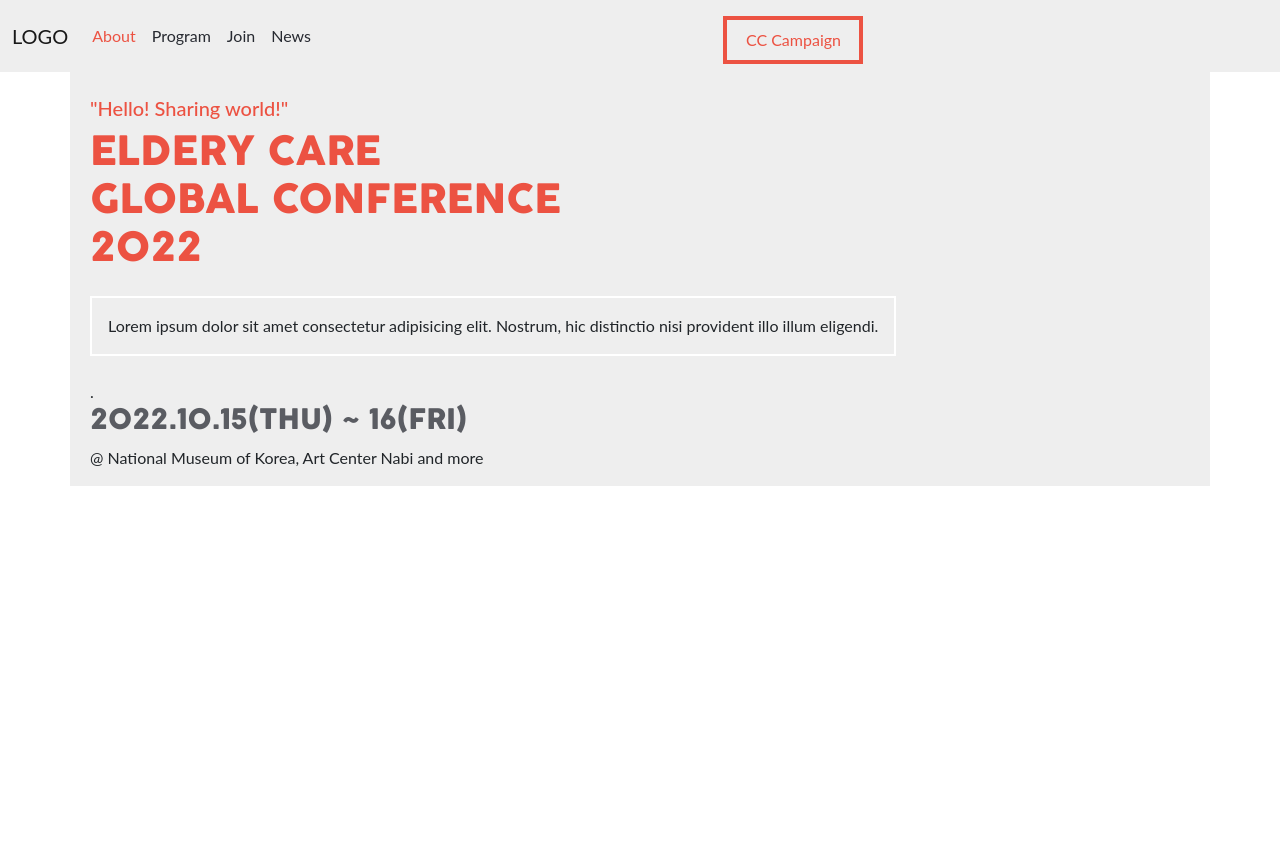
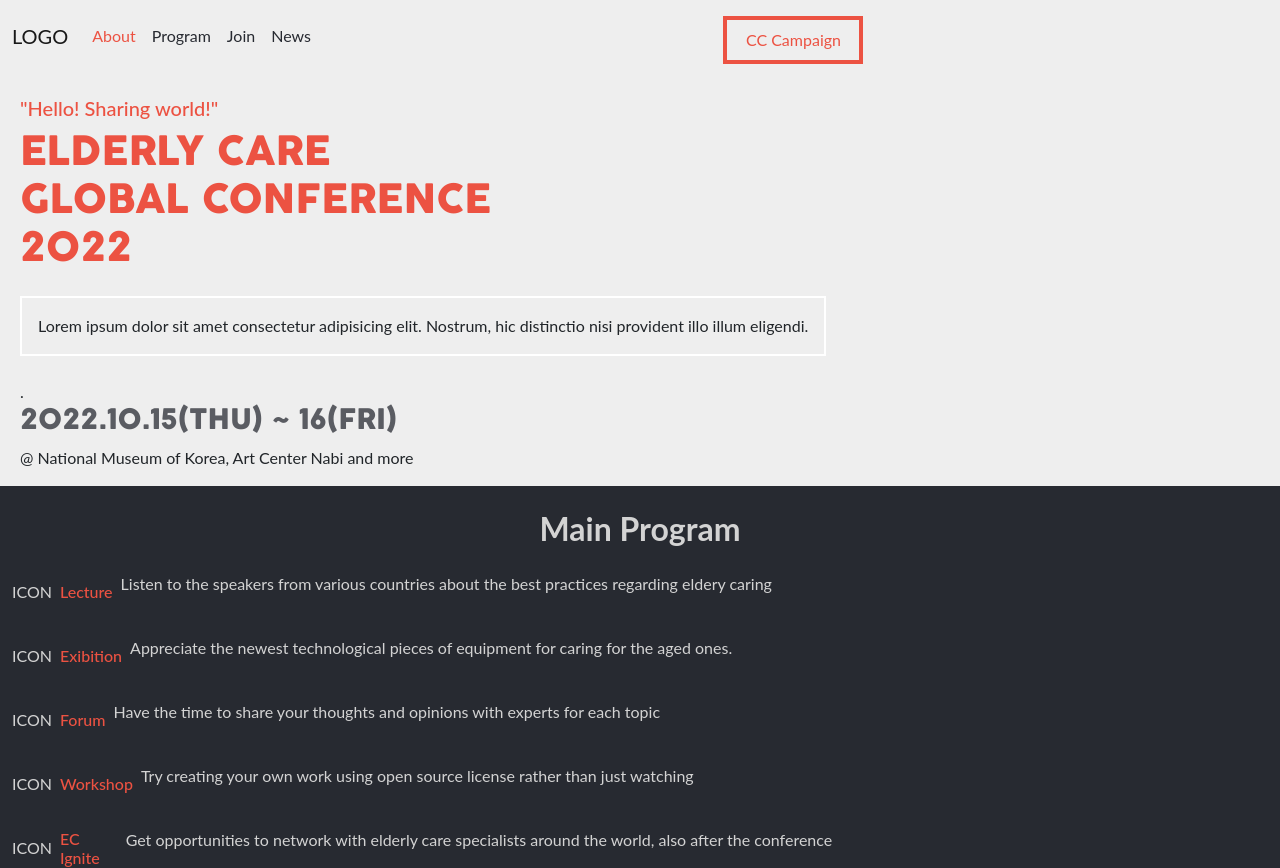
Before and after one commit to leopiresgoss/first-capstone, a website: page index.html in a window 1280 px wide. Before the commit the page ends 800 px from the top, so only its background shows below. Drawn offline with nearby package versions, Linux system fonts and the light colour scheme; a web font is replaced by a local one.

Commit message:
Add main program section

```diff
--- a/index.html
+++ b/index.html
@@ -49,14 +49,46 @@
     </nav>
   </header>
   <main>
-    <section id="headline" class="container-md d-flex align-items-center">
+    <section id="headline" class="container-fluid d-flex align-items-center">
       <div class="content px-2 d-flex flex-column">
         <h5 class="before-title mt-4">"Hello! Sharing world!"</h5>
-        <h1 class="title mb-4">ELDERY CARE<br>GLOBAL CONFERENCE<br>2022</h1>
+        <h1 class="title mb-4">ELDERLY CARE<br>GLOBAL CONFERENCE<br>2022</h1>
         <p class="description mb-4">Lorem ipsum dolor sit amet consectetur adipisicing elit. Nostrum, hic distinctio nisi provident illo illum eligendi.</p>
         <div class="info">.
           <h3 class="data">2022.10.15(THU) ~ 16(FRI)</h3>
           <p>@ National Museum of Korea, Art Center Nabi and more</p>
+        </div>
+      </div>
+    </section>
+    <section id="program" class="container-fluid">
+      <h2 class="title text-center pt-4">Main Program</h2>
+      <div class="cards">
+        <div class="row row-cols-1 gap-4 mt-4">
+          <div class="col d-flex">
+            <div class="icon d-flex align-items-center">ICON</div>
+            <h6 class="d-flex align-items-center">Lecture</h6>
+            <p>Listen to the speakers from various countries about the best practices regarding eldery caring</p>
+          </div>
+          <div class="col d-flex">
+            <div class="icon d-flex align-items-center">ICON</div>
+            <h6 class="d-flex align-items-center">Exibition</h6>
+            <p>Appreciate the newest technological pieces of equipment for caring for the aged ones.</p>
+          </div>
+          <div class="col d-flex">
+            <div class="icon d-flex align-items-center">ICON</div>
+            <h6 class="d-flex align-items-center">Forum</h6>
+            <p>Have the time to share your thoughts and opinions with experts for each topic</p>
+          </div>
+          <div class="col d-flex">
+            <div class="icon d-flex align-items-center">ICON</div>
+            <h6 class="d-flex align-items-center">Workshop</h6>
+            <p>Try creating your own work using open source license rather than just watching</p>
+          </div>
+          <div class="col d-flex">
+            <div class="icon d-flex align-items-center">ICON</div>
+            <h6 class="d-flex align-items-center">EC Ignite</h6>
+            <p>Get opportunities to network with elderly care specialists around the world, also after the conference</p>
+          </div>
         </div>
       </div>
     </section>
--- a/style.css
+++ b/style.css
@@ -20,7 +20,8 @@
 .navbar-light .navbar-nav .nav-link.sec-color,
 #nav-join-btn,
 .before-title,
-.title {
+#headline .title,
+#program h6 {
   color: #ec5242;
 }
 
@@ -54,7 +55,7 @@
   height: 100%;
 }
 
-.title {
+#headline .title {
   font-family: 'Cocogoose-Pro', sans-serif;
 }
 
@@ -67,3 +68,24 @@
   font-family: 'Cocogoose-Pro', sans-serif;
   color: #272a31be;
 }
+
+/* main program */
+#program {
+  background-color: #272a31;
+}
+
+#program > * {
+  color: #d3d3d3;
+}
+
+#program .title {
+  font-weight: bold;
+}
+
+#program h6 {
+  margin: 0 8px;
+}
+
+#program p {
+  width: 100%;
+}
```
